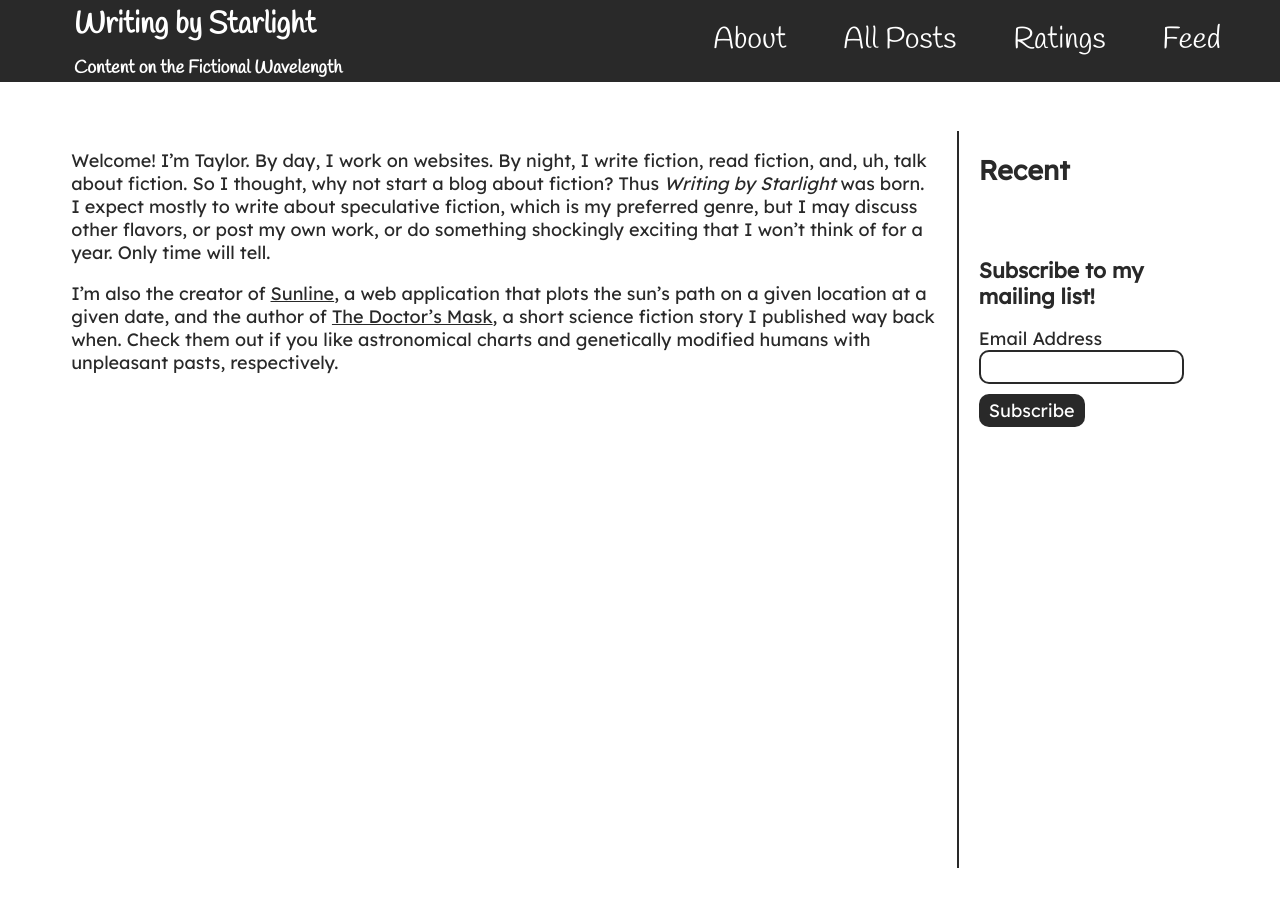
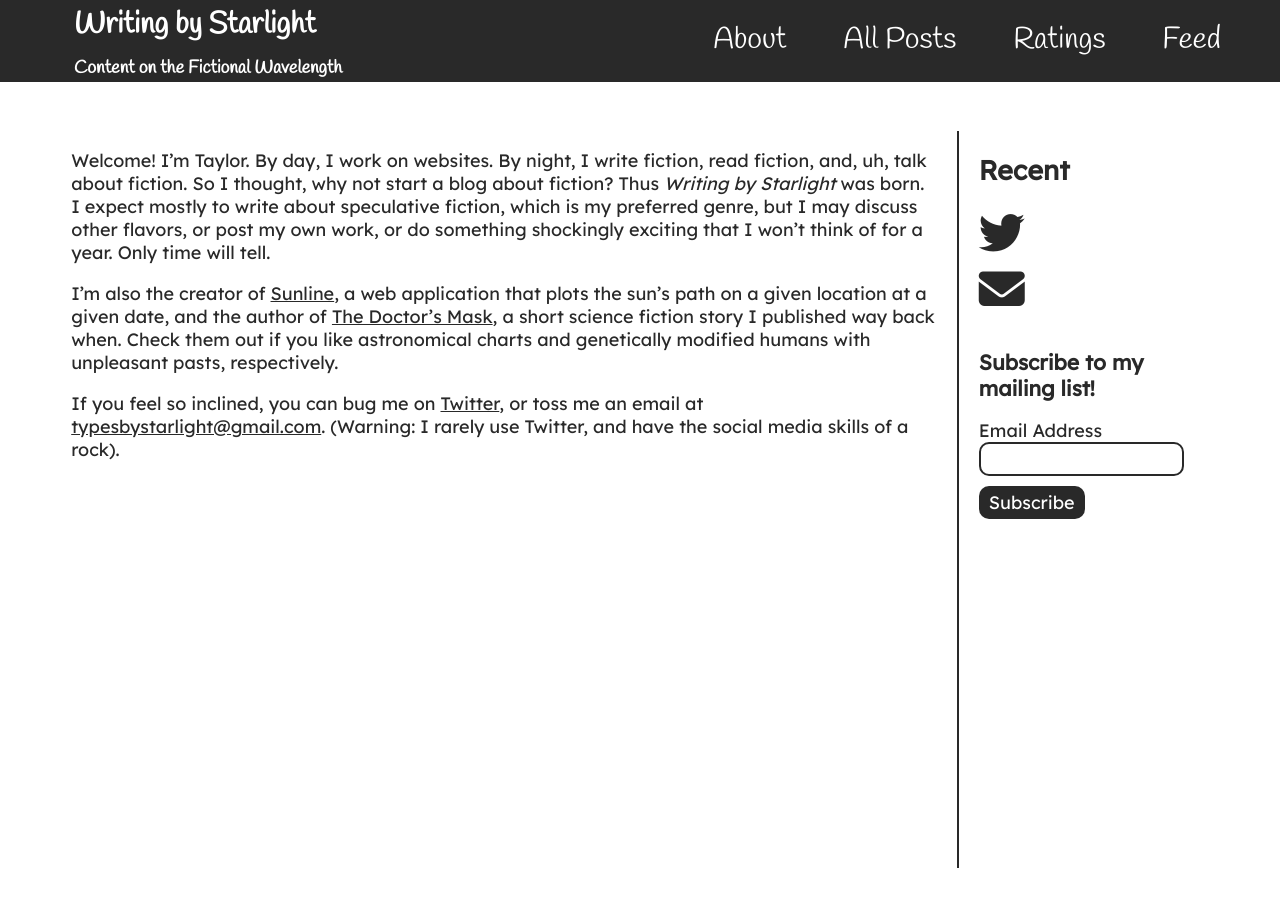
Before and after one commit to cehornig/starlight-blog, a Jekyll site: the page built from about.md, in a window 1280 px wide and 900 px high. Built offline with Jekyll 4.4.1, drawn with Linux system fonts in a browser that asks for light colours; nearby versions of some CDN libraries.

Commit message:
Add contact links to sidebar, adjust about text, only show five star on ratings for now

```diff
--- a/_includes/sidebar.html
+++ b/_includes/sidebar.html
@@ -5,6 +5,12 @@
     <a href="{{ post.url }}">{{ post.title}} - {{ post.date | date: "%B %-d, %Y" }}</a>
     <br><br>
     {% endfor %}
+    <div class="contact-item">
+      <a href="http://twitter.com/theastrocrow" target="_blank" title="Bother me on Twitter"><i class="fab fa-twitter"></i></a>
+    </div>
+    <div class="contact-item">
+      <a href="mailto:typesbystarlight@gmail.com"><i class="fas fa-envelope" title="Bother me on email"></i></a>
+    </div>
     <div class="contact">
       <!-- Begin Mailchimp Signup Form -->
       <div id="mc_embed_signup">
--- a/_sass/main.scss
+++ b/_sass/main.scss
@@ -3,6 +3,7 @@
 $hoverlink: #636363;
 $hoverlinklight:#d1d1d1;
 $nav: $dark;
+//$navfont: "Fredoka One";
 $navfont: "Handlee";
 $bodyfont: "Lexend Deca";
 // #525252;
@@ -235,9 +236,9 @@
   padding: 0 20px;
 }
 
-.contact {
+/*.contact {
   padding-top: 20px;
-}
+}*/
 
 .contact-item {
   color: $dark;
--- a/about.md
+++ b/about.md
@@ -4,6 +4,7 @@
 ---
 Welcome! I'm Taylor. By day, I work on websites. By night, I write fiction, read fiction, and, uh, talk about fiction. So I thought, why not start a blog about fiction? Thus _Writing by Starlight_ was born. I expect mostly to write about speculative fiction, which is my preferred genre, but I may discuss other flavors, or post my own work, or do something shockingly exciting that I won't think of for a year. Only time will tell.
 
-I'm also the creator of [Sunline](https://sunline-app.herokuapp.com), a web application that plots the sun's path on a given location at a given date, and the author of [The Doctor's Mask](https://magazine.metaphorosis.com/story/2016/the-doctors-mask-taylor-hornig/), a short science fiction story I
-published way back when. Check them out if you like astronomical charts and
-genetically modified humans with unpleasant pasts, respectively.
+I'm also the creator of <a href="https://sunline-app.herokuapp.com" target="_blank">Sunline</a>, a web application that plots the sun's path on a given location at a given date, and the author of <a href="https://magazine.metaphorosis.com/story/2016/the-doctors-mask-taylor-hornig/" target="_blank">The Doctor's Mask</a>, a short science fiction story I
+published way back when. Check them out if you like astronomical charts and genetically modified humans with unpleasant pasts, respectively.
+
+If you feel so inclined, you can bug me on <a href="http://twitter.com/theastrocrow" target="_blank">Twitter</a>, or toss me an email at <a href="mailto:typesbystarlight@gmail.com">typesbystarlight@gmail.com</a>. (Warning: I rarely use Twitter, and have the social media skills of a rock).
--- a/ratings.html
+++ b/ratings.html
@@ -3,7 +3,7 @@
 title: Ratings
 ---
 
-<!--<h1 class="header">Five Stars</h1>
+<h1 class="header">Five Stars</h1>
 {% for tag in site.tags %}
   {% if tag[0] == "Five Stars" %}
     <div class="rating-group">
@@ -15,7 +15,7 @@
     </div>
   {% endif %}
 {% endfor %}
-<h1 class="header">Four Stars</h1>
+<!--<h1 class="header">Four Stars</h1>
 {% for tag in site.tags %}
   {% if tag[0] == "Four Stars" %}
     <div class="rating-group">
```
